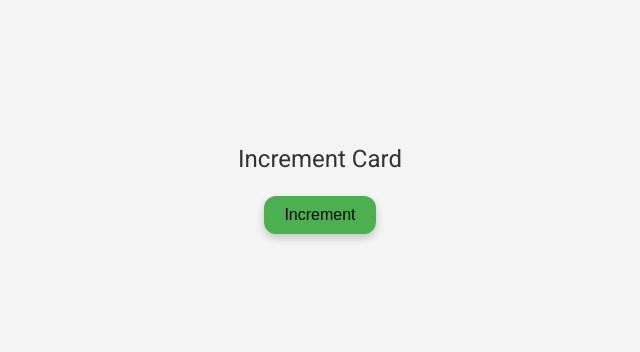
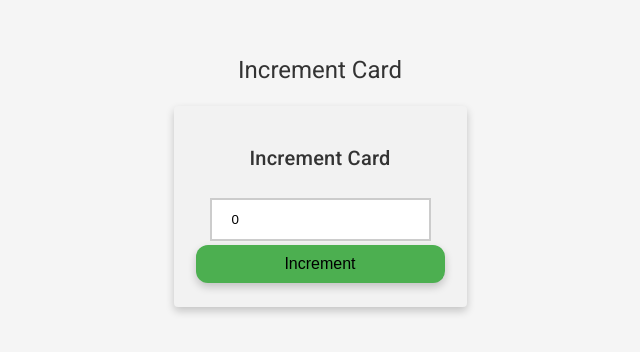
Before and after one commit to dylaneck/CollegeHelper, an Angular app in the folder College_Helper/: page / in a window 1280 px wide. Shown: the part 210-562 px from the top of the page, without its empty margins (320-960 px from the left). Built offline with nearby package versions, Linux system fonts and the light colour scheme; no server answers.

Commit message:
increment card works

```diff
--- a/College_Helper/src/app/Components/increment-card/increment-card.component.html
+++ b/College_Helper/src/app/Components/increment-card/increment-card.component.html
@@ -2,6 +2,15 @@
   <h1>Increment Card</h1>
 </div>
 <mat-card>
-
+  <mat-card-header>
+    <mat-card-title>
+      <h2>Increment Card</h2>
+    </mat-card-title>
+  </mat-card-header>
+  <mat-card-content>
+    <input matInput type="number" [(ngModel)]="number" />
+  </mat-card-content>
+  <button mat-raised-button color="primary" (click)="increment()">
+    Increment
+  </button>
 </mat-card>
-<button (click)="increment()">Increment</button>
--- a/College_Helper/src/app/Components/increment-card/increment-card.component.scss
+++ b/College_Helper/src/app/Components/increment-card/increment-card.component.scss
@@ -2,7 +2,7 @@ button {
   background-color: #4caf50;
   border: none;
   color: black;
-  padding: 10px 20px;
+  padding: 10px 30px;
   text-align: center;
   text-decoration: none;
   display: inline-block;
@@ -34,4 +34,18 @@ input[type="number"] {
   -webkit-transition: 0.5s;
   transition: 0.5s;
   outline: none;
+  margin-bottom: 20px;
 }
+
+mat-card-header {
+  justify-content: center;
+}
+
+mat-card {
+  margin: 20px;
+  padding: 20px;
+  text-align: center;
+  background-color: #f2f2f2;
+  box-shadow: 0 4px 8px 0 rgba(0, 0, 0, 0.2);
+  transition: 0.3s;
+}
--- a/College_Helper/src/app/Components/increment-card/increment-card.component.ts
+++ b/College_Helper/src/app/Components/increment-card/increment-card.component.ts
@@ -1,4 +1,5 @@
 import { Component } from '@angular/core';
+import { ApiCallService } from 'src/app/Services/api-call.service';
 
 @Component({
   selector: 'app-increment-card',
@@ -6,10 +7,14 @@ import { Component } from '@angular/core';
   styleUrls: ['./increment-card.component.scss'],
 })
 export class IncrementCardComponent {
-  private number = 0;
-  constructor() {}
+  number = 0;
+
+  constructor(private apiCallService: ApiCallService) {}
 
   increment() {
     console.log('clicked!');
+    this.apiCallService.incrementNumber(this.number).subscribe((data: any) => {
+      this.number = data['result'];
+    });
   }
 }
--- a/College_Helper/src/app/Services/api-call.service.ts
+++ b/College_Helper/src/app/Services/api-call.service.ts
@@ -10,12 +10,11 @@ export class ApiCallService {
 
   incrementNumber(num: Number) {
     let url =
-      'https://rgmd7xcbmd.execute-api.us-west-1.amazonaws.com/api/increment/' + num;
+      'https://rgmd7xcbmd.execute-api.us-west-1.amazonaws.com/api/increment/' +
+      num;
 
     console.log(url);
 
-    return this.$http.get(url).subscribe((data) => {
-      console.log(data);
-    });
+    return this.$http.get(url);
   }
 }
--- /dev/null
+++ b/package.json
@@ -0,0 +1,5 @@
+{
+  "dependencies": {
+    "@angular/forms": "^17.1.2"
+  }
+}
```
Also changed, not shown: College_Helper/src/app/app.module.ts (+12 -4 lines), 2 other files (tests, documents, lock files or other folders).
